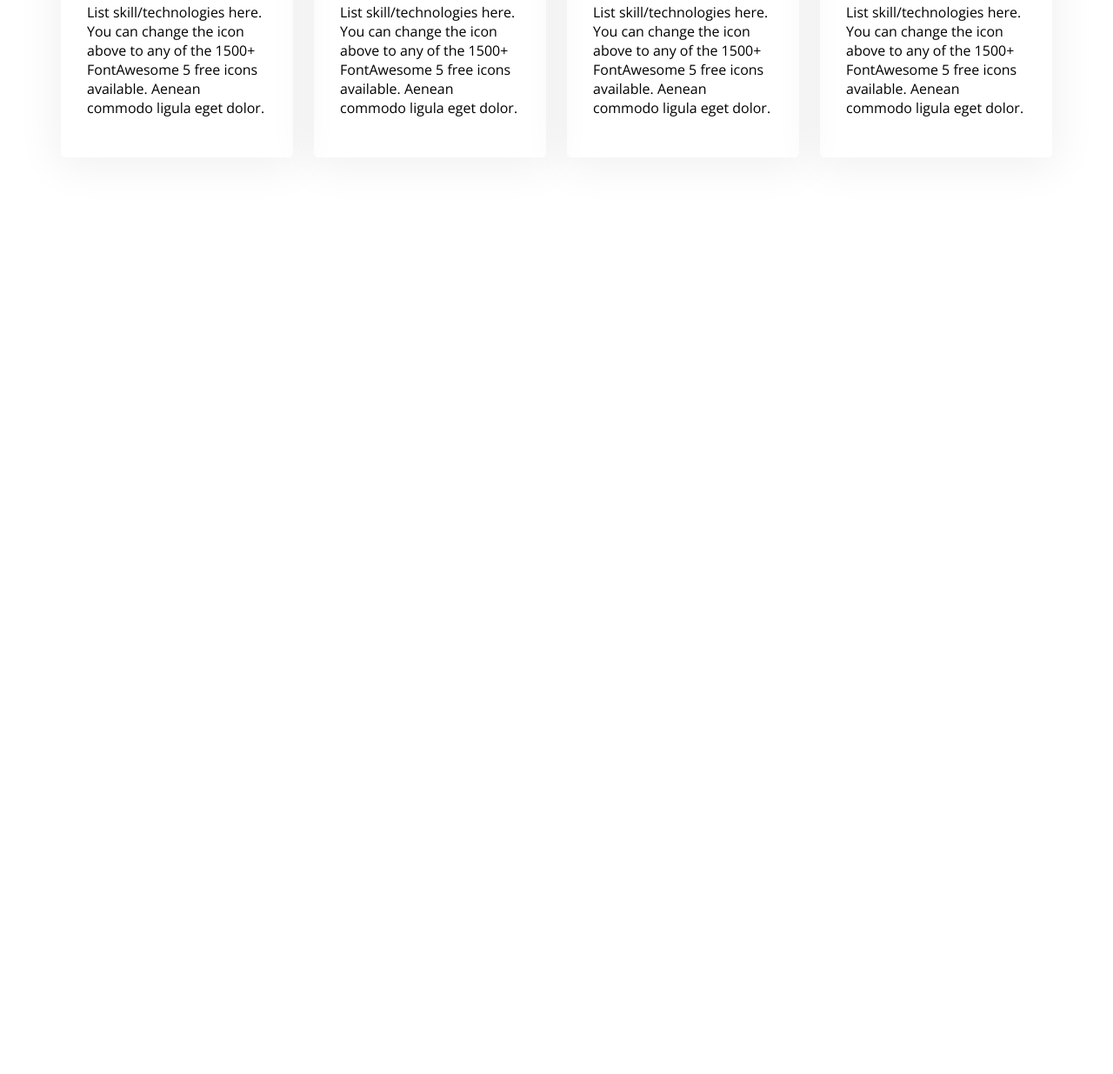
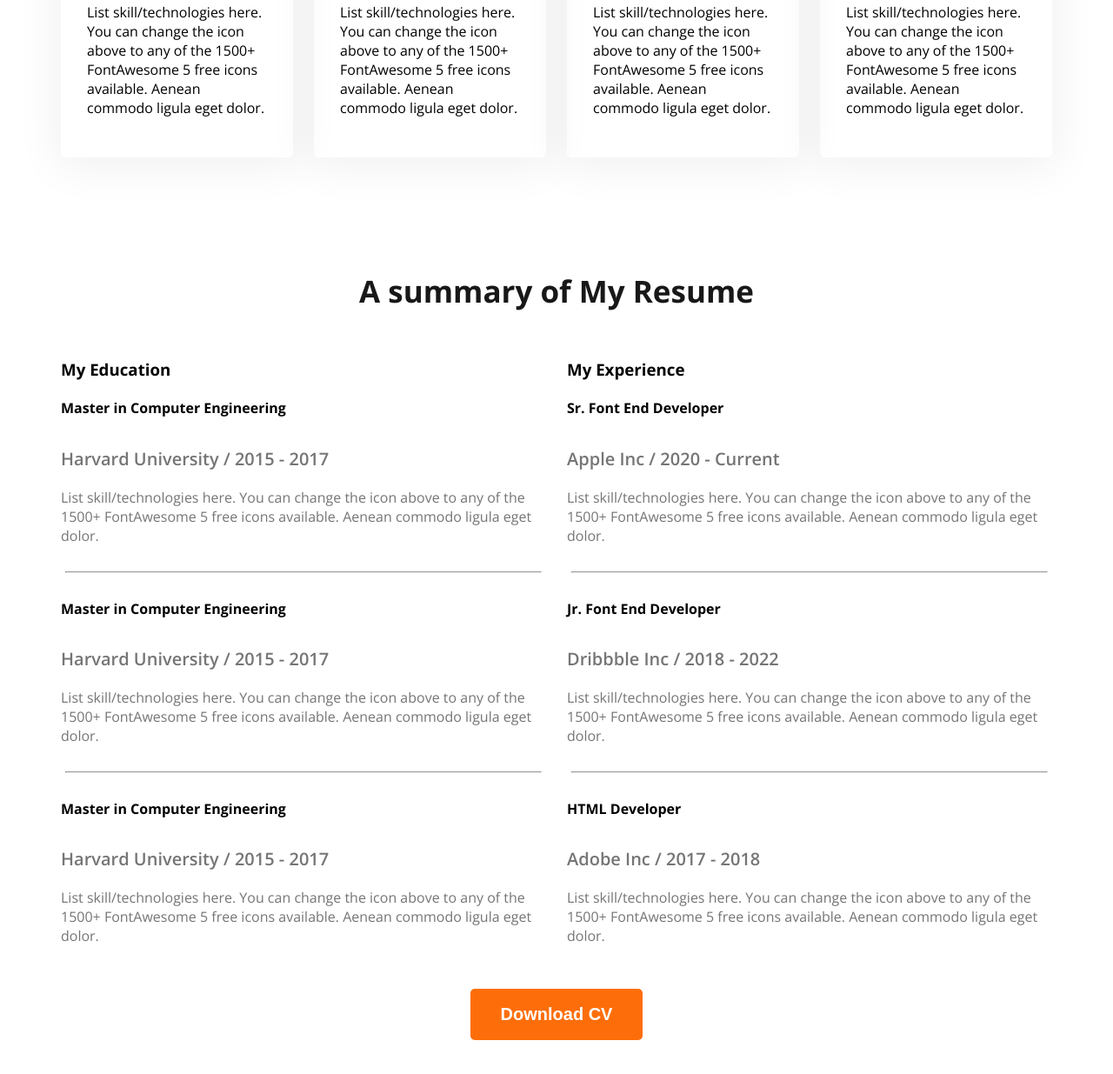
Before and after one commit to Jahid458/Jahid-portfolio, a plain HTML site: page index.html in a window 1280 px wide. Shown: the part 1885-3120 px from the top of the page at 87% size. Before the commit the page ends 2196 px from the top, so only its background shows below. Drawn offline with nearby package versions, Linux system fonts and the light colour scheme.

Commit message:
resume section added

```diff
--- a/index.html
+++ b/index.html
@@ -96,6 +96,65 @@
             </div>
          </section>
 
+
+         <section class="resume">
+             <h3 class="section-title text-center">A summary of My Resume</h3>
+            <div class="resume-container">
+              <!-- .resume-column*2>h3.resume-column-title+.experience*3>h4.experience-title+h5.experience-sub-title+.experience-desc -->
+              <div class="resume-column">
+                <h3 class="resume-column-title">My Education</h3>
+                <div class="experience">
+                  <h4 class="experience-title">Master in Computer Engineering</h4>
+                  <h5 class="experience-sub-title">Harvard University / 2015 - 2017</h5>
+                  <div class="experience-desc">List skill/technologies here. You can change the icon above
+                    to any of the 1500+ FontAwesome 5 free icons available. Aenean commodo ligula eget dolor.</div>
+                </div>
+                <hr>
+                <div class="experience">
+                  <h4 class="experience-title">Master in Computer Engineering</h4>
+                  <h5 class="experience-sub-title">Harvard University / 2015 - 2017</h5>
+                  <div class="experience-desc">List skill/technologies here. You can change the icon above
+                    to any of the 1500+ FontAwesome 5 free icons available. Aenean commodo ligula eget dolor.</div>
+                </div>
+                <hr>
+                <div class="experience">
+                  <h4 class="experience-title">Master in Computer Engineering</h4>
+                  <h5 class="experience-sub-title">Harvard University / 2015 - 2017</h5>
+                  <div class="experience-desc">List skill/technologies here. You can change the icon above
+                    to any of the 1500+ FontAwesome 5 free icons available. Aenean commodo ligula eget dolor.</div>
+                </div>
+              </div>
+              <div class="resume-column">
+                <h3 class="resume-column-title">My Experience</h3>
+                <div class="experience">
+                  <h4 class="experience-title">Sr. Font End Developer</h4>
+                  <h5 class="experience-sub-title">Apple Inc / 2020 - Current</h5>
+                  <div class="experience-desc">List skill/technologies here. You can change the icon above
+                    to any of the 1500+ FontAwesome 5 free icons available. Aenean commodo ligula eget dolor.</div>
+                </div>
+                <hr>
+                <div class="experience">
+                  <h4 class="experience-title">Jr. Font End Developer</h4>
+                  <h5 class="experience-sub-title">Dribbble Inc / 2018 - 2022</h5>
+                  <div class="experience-desc">List skill/technologies here. You can change the icon above
+                    to any of the 1500+ FontAwesome 5 free icons available. Aenean commodo ligula eget dolor.</div>
+                </div>
+                <hr>
+                <div class="experience">
+                  <h4 class="experience-title">HTML Developer</h4>
+                  <h5 class="experience-sub-title">Adobe Inc / 2017 - 2018</h5>
+                  <div class="experience-desc">List skill/technologies here. You can change the icon above
+                    to any of the 1500+ FontAwesome 5 free icons available. Aenean commodo ligula eget dolor.</div>
+                </div>
+              </div>
+            </div>
+
+            <div class="text-center resume-download-cv">
+              <button class="btn-primary ">Download CV</button>
+            </div>
+
+         </section>
+
     </main>
     <footer>
 
--- a/styles/portfolio.css
+++ b/styles/portfolio.css
@@ -157,3 +157,28 @@ main section{
   border-radius: 5px;
 
 }
+
+/* Resume section */
+
+.resume-container{
+   display: flex;
+   gap: 24px;
+
+}
+.experience-sub-title{
+  font-size: 20px;
+  font-weight: 600;
+  margin-bottom: 20px;
+}
+.experience-desc,.experience-sub-title{
+  color: #757575;
+}
+
+.resume hr{
+  margin: 30px 5px;
+}
+
+
+.resume-download-cv{
+  margin-top: 50px;
+}
```
